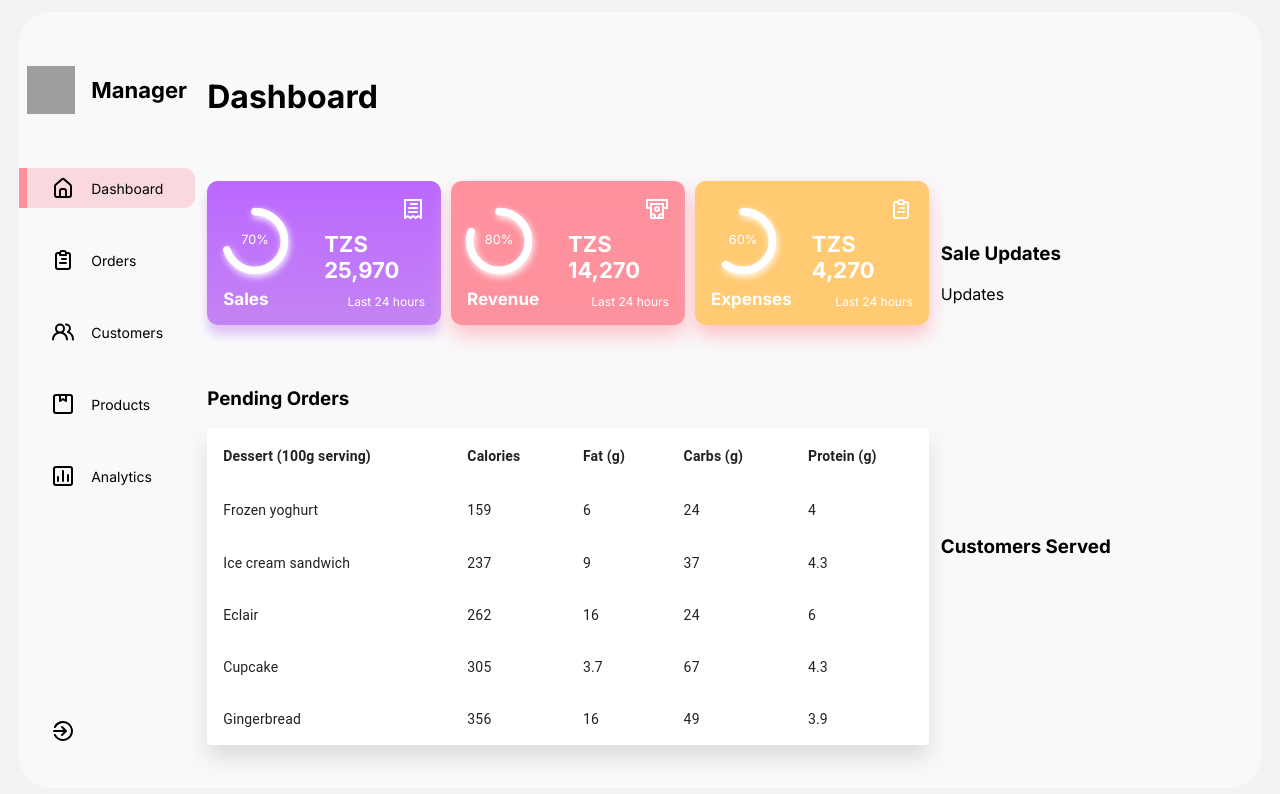
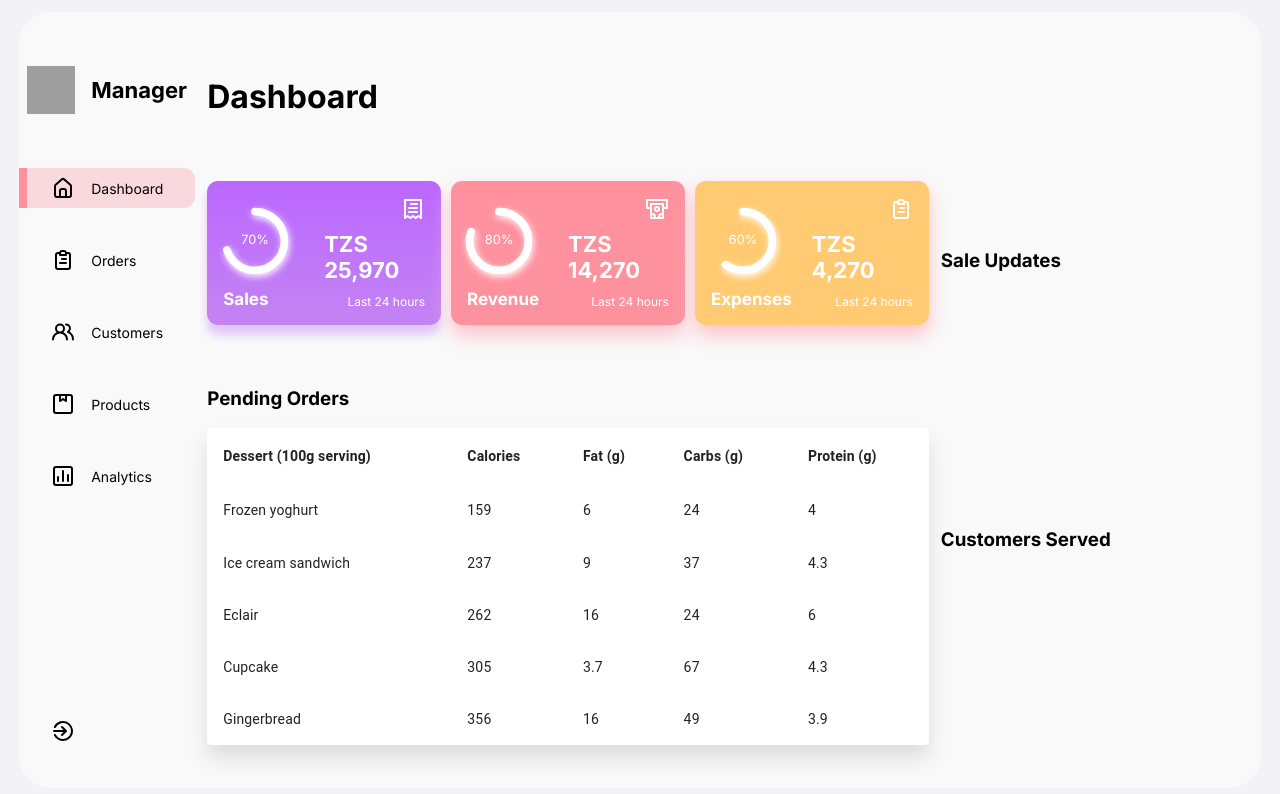
Before and after one commit to CodeBot-del/React-Admin-Dashboard, a React (Create React App) app: page / in a window 1280 px wide. Shown: the top 794 px of the page. Built offline with nearby package versions, Linux system fonts and the light colour scheme; grey boxes are pictures that could not be loaded.

Commit message:
until tomorrow

```diff
--- a/src/components/Updates/Updates.jsx
+++ b/src/components/Updates/Updates.jsx
@@ -3,8 +3,8 @@ import './Updates.css'
 
 const Updates = () => {
   return (
-    <div>
-      Updates
+    <div className="Updates">
+
     </div>
   )
 }
```
